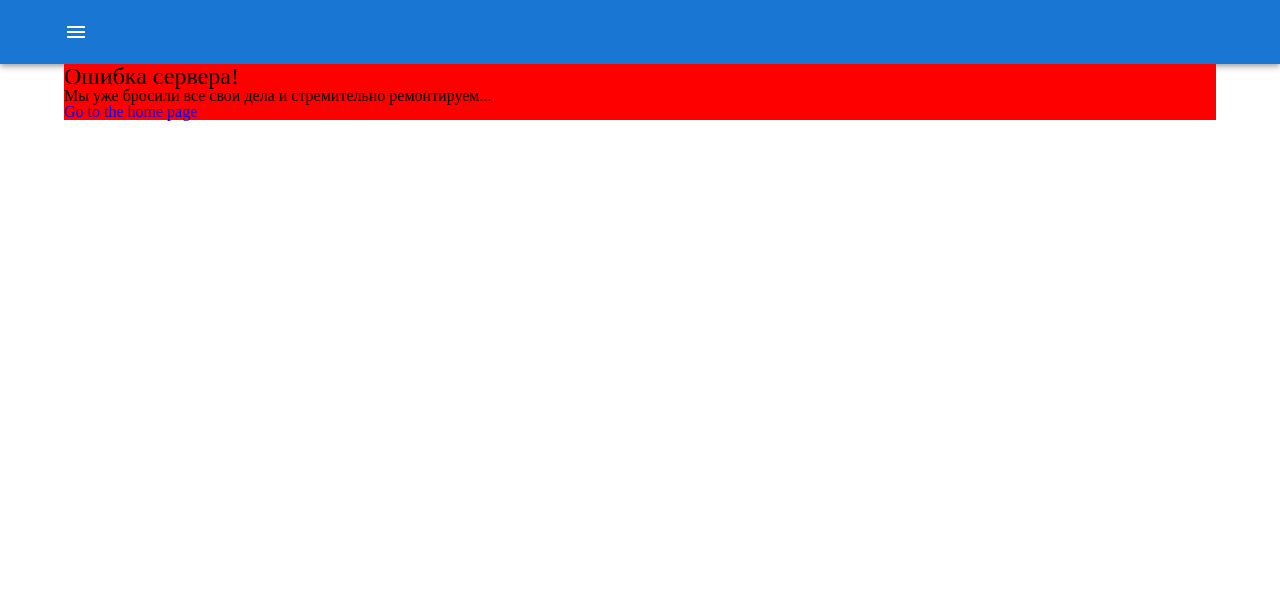
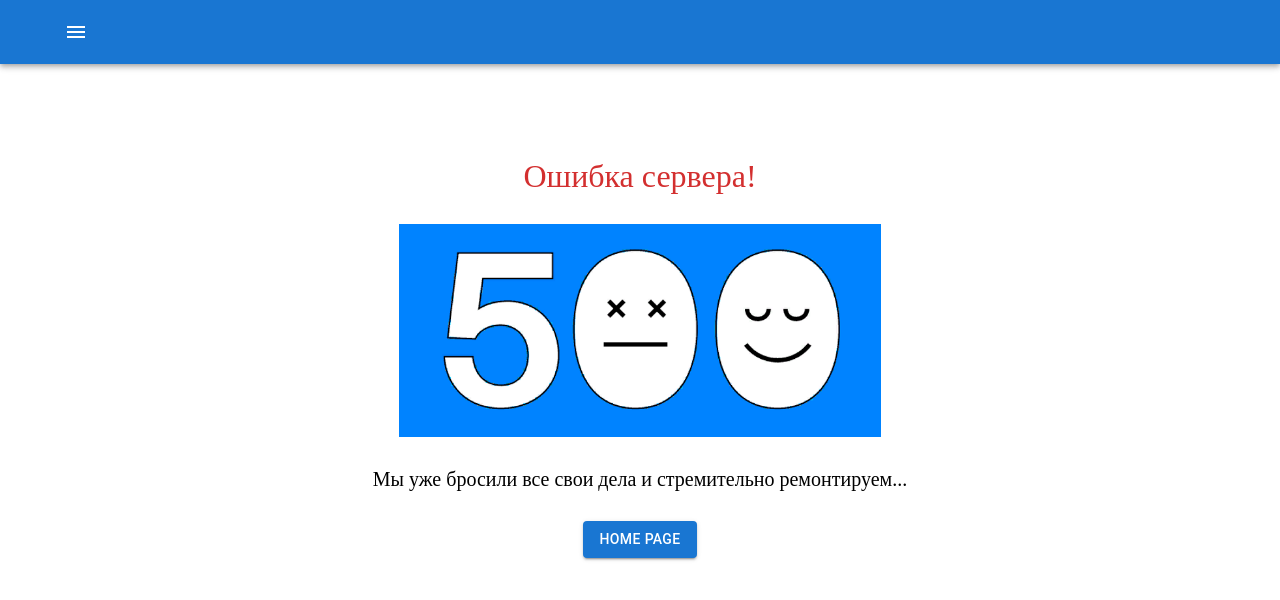
Before and after one commit to kkdras/hell-coders-game, a React (Vite) app in the folder packages/client/: page /error500 in a window 1280 px wide. Shown: the top 600 px of the page. Built offline with nearby package versions, Linux system fonts and the light colour scheme.

Commit message:
add 404 500 pages complete

```diff
--- a/packages/client/src/App.tsx
+++ b/packages/client/src/App.tsx
@@ -22,7 +22,7 @@ function App() {
     <Routes>
       <Route path="/" element={<Layout />}>
         <Route index element={<Home />} />
-        <Route path="/error500" element={<Error500 />} />
+        <Route path="/error500" element={<Error500 />}/>
         <Route path="*" element={<Error404 />} />
       </Route>
     </Routes>
--- /dev/null
+++ b/packages/client/src/components/error.tsx
@@ -0,0 +1,31 @@
+import { Component } from 'react'
+import { Button, Box } from '@mui/material'
+
+export default class Error extends Component<{title: string, text: string, img: string}, {}> {
+
+    render() {
+
+        return (
+        <Box sx={{
+            display: 'flex',
+            alignItems: 'center',
+            justifyContent: 'center',
+            flexDirection: 'column',
+            margin: 10,
+        }}>
+            <Box sx={{color: 'error.main', margin: 2}}>
+            <h1>{this.props.title}</h1>
+            </Box>
+            <Box sx={{color: 'error.main', margin: 2}}>
+            <img src={this.props.img}/>
+            </Box>
+            <Box sx={{fontSize: 20, margin: 2}}>
+                {this.props.text}
+            </Box>
+            <Box sx={{margin: 2}}>
+            <Button variant='contained' href='/'>HOME PAGE</Button>
+            </Box>
+        </Box>
+        )
+    }
+}
--- a/packages/client/src/pages/error404.tsx
+++ b/packages/client/src/pages/error404.tsx
@@ -1,21 +1,21 @@
-import { Link } from 'react-router-dom'
-import { Button } from '@mui/material'
+import { Component } from 'react'
+import Error from '../components/error'
+import Image from "../assets/404.png";
 
-export function Error404() {
-    return (
-      <div style={{
-           display: "flex",
-           alignItems: "center",
-           justifyContent: "center",
-           margin: 20,
-       }}>
-        <h2>Ошибка 404!</h2>
-        <p>
-            К сожалению, запрашиваемая страница не найдена.
-        </p>
-        <p>
-            <Button variant="contained"href="/">Go to the home page</Button>
-        </p>
-      </div>
-    )
-  }
+export class Error404 extends Component {
+
+    componentDidMount() {
+        document.title = "Ошибка 404 - Страница не найдена";
+    }
+
+    render() {
+
+        return (
+            <Error
+                title='Ошибка 404!'
+                text='К сожалению, запрашиваемая страница не найдена.'
+                img={Image}
+            />
+        );
+    }
+}
--- a/packages/client/src/pages/error500.tsx
+++ b/packages/client/src/pages/error500.tsx
@@ -1,15 +1,20 @@
-import { Link } from 'react-router-dom'
+import { Component } from 'react'
+import Error from '../components/error'
+import Image from "../assets/500.png";
 
-export function Error500() {
+export class Error500 extends Component {
+
+  componentDidMount() {
+    document.title = "Ошибка сервера 500";
+  }
+
+  render() {
     return (
-      <div style={{ background: 'red' }}>
-        <h2>Ошибка сервера!</h2>
-        <p>
-          Мы уже бросили все свои дела и стремительно ремонтируем...
-        </p>
-        <p>
-          <Link to="/">Go to the home page</Link>
-        </p>
-      </div>
-    )
+        <Error
+            title='Ошибка сервера!'
+            text='Мы уже бросили все свои дела и стремительно ремонтируем...'
+            img={Image}
+        />
+    );
   }
+}
```
Also changed, not shown: packages/client/src/assets/404.png (added), packages/client/src/assets/500.png (added).
